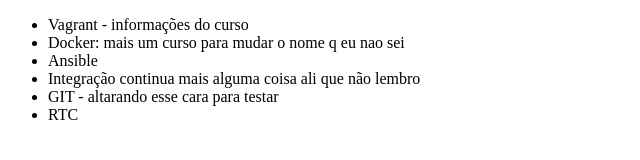
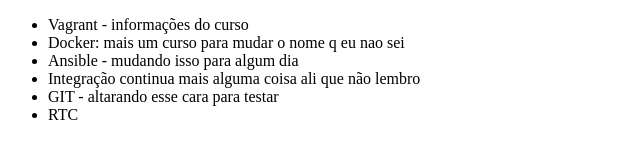
Before and after one commit to MarceloKiilian/estudo-git, a plain HTML site: page Index.html in a window 1280 px wide. Shown: the whole page, without its empty margins (0-640 px from the left). Drawn offline with Linux system fonts and the light colour scheme.

Commit message:
alterado os caras

```diff
--- a/Index.html
+++ b/Index.html
@@ -8,7 +8,7 @@
         <ul>
             <li>Vagrant - informações do curso</li>
             <li>Docker: mais um curso para mudar o nome q eu nao sei</li>
-            <li>Ansible</li>
+            <li>Ansible -  mudando isso para algum dia</li>
             <li>Integração continua mais alguma coisa ali que não lembro</li>
             <li>GIT - altarando esse cara para testar</li>
             <li>RTC</li>
```
